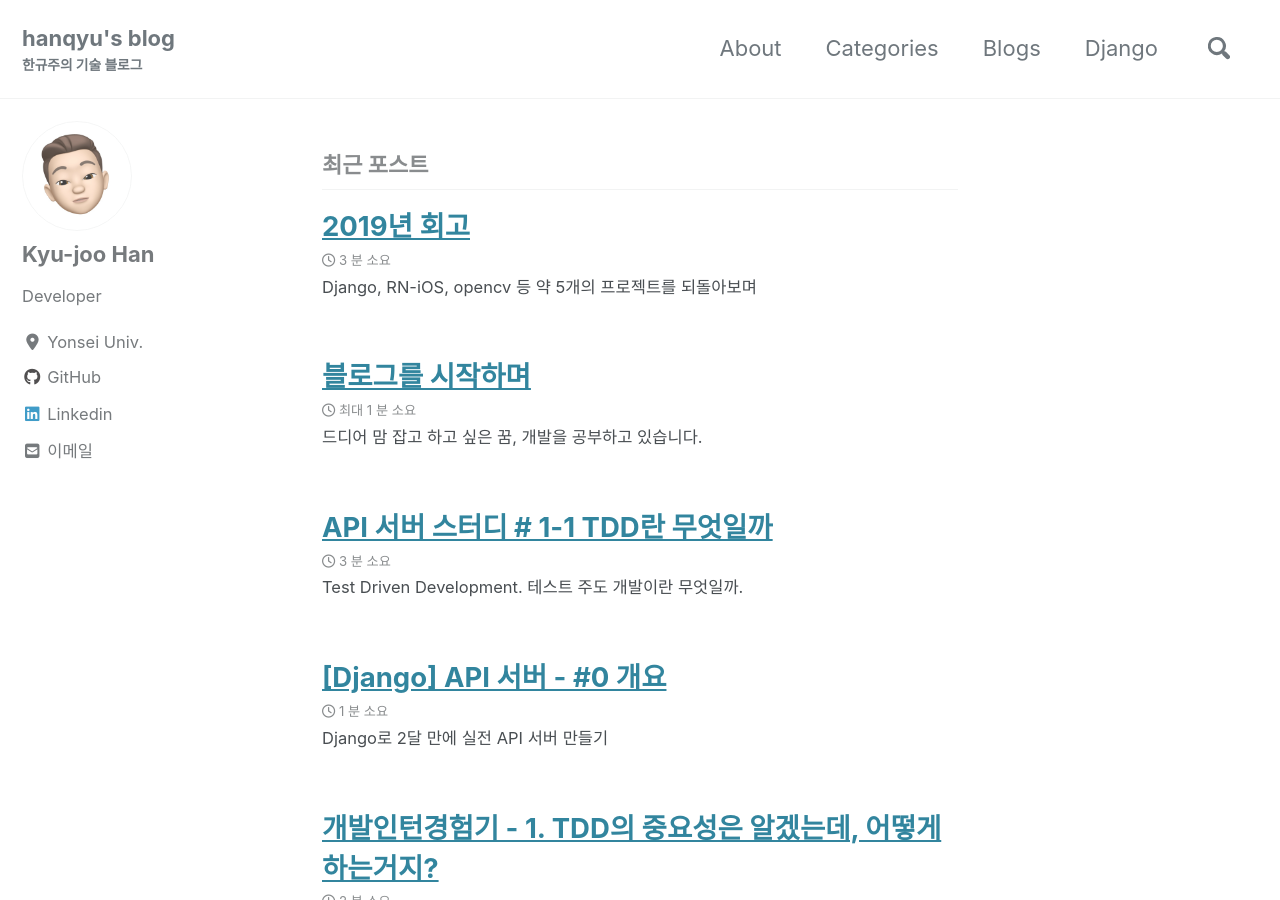
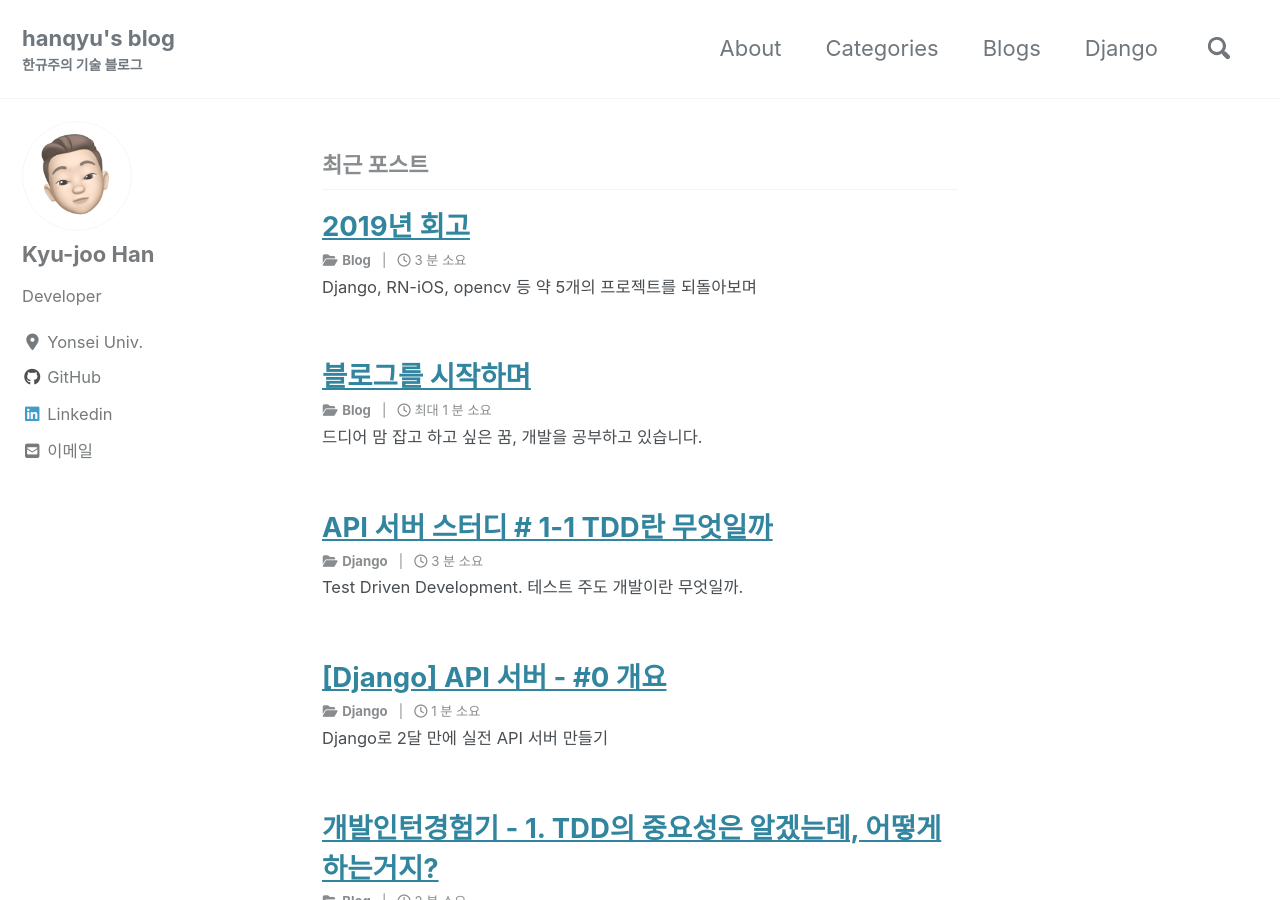
Before and after one commit to hanqyu/hanqyu.github.io, a Jekyll site: the page built from index.html, in a window 1280 px wide and 900 px high. Built offline with Jekyll 4.4.1, drawn with Linux system fonts in a browser that asks for light colours; cached includes are drawn as plain includes; nearby versions of some CDN libraries; the list of posts is cut into pages by our own code.

Commit message:
layout(수정) - home recent posts에 category 추가

```diff
--- /dev/null
+++ b/_includes/custom/archive-single.html
@@ -0,0 +1,48 @@
+{% if post.header.teaser %}
+  {% capture teaser %}{{ post.header.teaser }}{% endcapture %}
+{% else %}
+  {% assign teaser = site.teaser %}
+{% endif %}
+
+{% if post.id %}
+  {% assign title = post.title | markdownify | remove: "<p>" | remove: "</p>" %}
+{% else %}
+  {% assign title = post.title %}
+{% endif %}
+
+<div class="{{ include.type | default: "list" }}__item">
+  <article class="archive__item" itemscope itemtype="https://schema.org/CreativeWork">
+    {% if include.type == "grid" and teaser %}
+      <div class="archive__item-teaser">
+        <img src=
+          {% if teaser contains "://" %}
+            "{{ teaser }}"
+          {% else %}
+            "{{ teaser | relative_url }}"
+          {% endif %}
+          alt="">
+      </div>
+    {% endif %}
+    <h2 class="archive__item-title" itemprop="headline">
+      {% if post.link %}
+        <a href="{{ post.link }}">{{ title }}</a> <a href="{{ post.url | relative_url }}" rel="permalink"><i class="fas fa-link" aria-hidden="true" title="permalink"></i><span class="sr-only">Permalink</span></a>
+      {% else %}
+        <a href="{{ post.url | relative_url }}" rel="permalink">{{ title }}</a>
+      {% endif %}
+    </h2>
+    <p class="page__meta">
+        {% if post.categories %}
+          <i class="fas fa-fw fa-folder-open" aria-hidden="true"></i>
+          {% for category in post.categories %}
+            <strong>{{ category }}</strong> &nbsp; | &nbsp;
+          {% endfor %}
+        {% endif %}
+
+        {% if post.read_time %}
+          <i class="far fa-clock" aria-hidden="true"></i> {% include read-time.html %}
+        {% endif %}
+    </p>
+
+    {% if post.excerpt %}<p class="archive__item-excerpt" itemprop="description">{{ post.excerpt | markdownify | strip_html | truncate: 160 }}</p>{% endif %}
+  </article>
+</div>
--- a/_layouts/home.html
+++ b/_layouts/home.html
@@ -7,7 +7,7 @@ layout: archive
 <h3 class="archive__subtitle">{{ site.data.ui-text[site.locale].recent_posts | default: "Recent Posts" }}</h3>
 
 {% for post in paginator.posts %}
-  {% include archive-single.html %}
+  {% include custom/archive-single.html %}
 {% endfor %}
 
 {% include paginator.html %}
```
